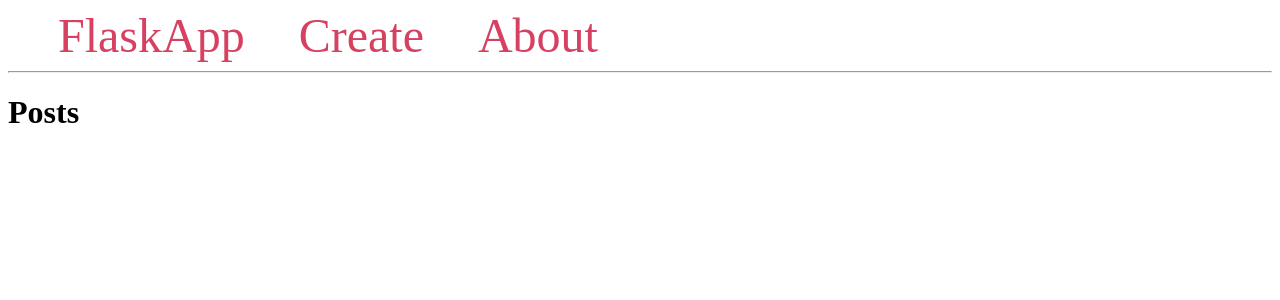
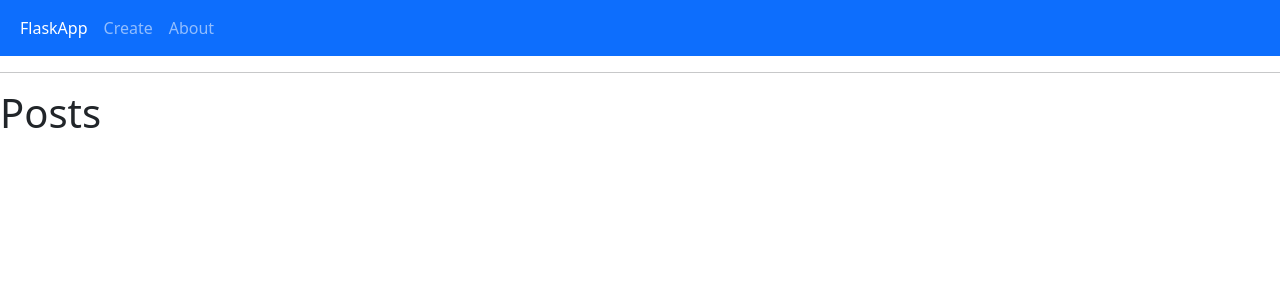
Before and after one commit to tuominen84/FlaskSqliteApp, a Flask app: page / in a window 1280 px wide. Shown: the top 300 px of the page. Run offline with Flask 3, Linux system fonts and the light colour scheme; data that the repository does not hold is empty.

Commit message:
Add bootstrap and change navbar

```diff
--- a/templates/base.html
+++ b/templates/base.html
@@ -2,19 +2,16 @@
 <html lang="en">
 <head>
     <meta charset="UTF-8">
+
+    <link href="https://cdn.jsdelivr.net/npm/bootstrap@5.3.2/dist/css/bootstrap.min.css" rel="stylesheet">
+    <script src="https://cdn.jsdelivr.net/npm/bootstrap@5.3.2/dist/js/bootstrap.bundle.min.js"></script>
+
     <title>{% block title %} {% endblock %} - FlaskApp</title>
     <style>
         .post {
             padding: 10px;
             margin: 5px;
             background-color: #f3f3f3
-        }
-
-        nav a {
-            color: #d64161;
-            font-size: 3em;
-            margin-left: 50px;
-            text-decoration: none;
         }
 
         .alert {
@@ -26,10 +23,20 @@
     </style>
 </head>
 <body>
-    <nav>
-        <a href="{{ url_for('index') }}">FlaskApp</a>
-        <a href="{{ url_for('create') }}">Create</a>
-        <a href="#">About</a>
+    <nav class="navbar navbar-expand-sm bg-primary navbar-dark">
+      <div class="container-fluid">
+        <ul class="navbar-nav">
+          <li class="nav-item">
+            <a class="nav-link active" href="{{ url_for('index') }}">FlaskApp</a>
+          </li>
+          <li class="nav-item">
+            <a class="nav-link" href="{{ url_for('create') }}">Create</a>
+          </li>
+          <li class="nav-item">
+            <a class="nav-link" href="#">About</a>
+          </li>
+        </ul>
+      </div>
     </nav>
     <hr>
     <div class="content">
```
